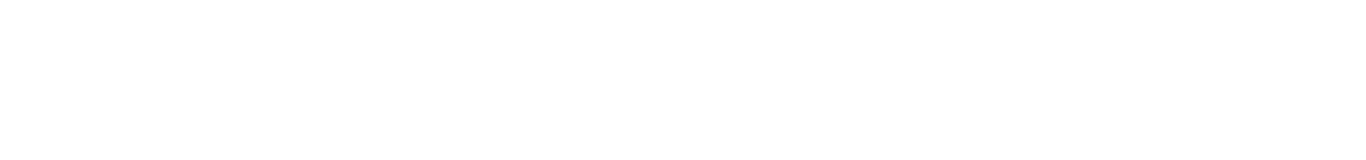
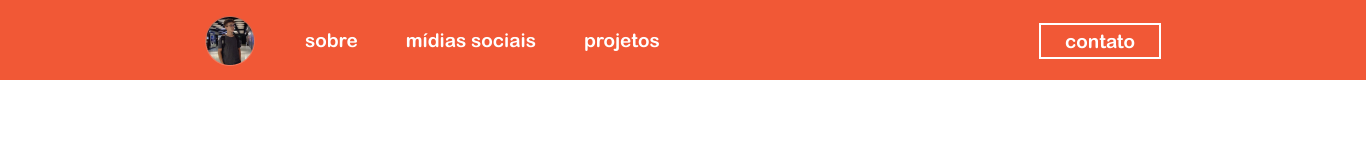
Before and after one commit to MarceloAfonso-dev/MarceloPage42, a plain HTML site: page pages/sobre.html in a window 1280 px wide. Shown: the whole page, 1366 px wide, since content can reach past the window. Drawn offline with Linux system fonts and the light colour scheme.

Commit message:
fix: header em todos os arquivos

```diff
--- a/pages/contato.html
+++ b/pages/contato.html
@@ -0,0 +1,35 @@
+<!DOCTYPE html>
+<html lang="en">
+  <head>
+    <meta charset="UTF-8" />
+    <meta name="viewport" content="width=device-width, initial-scale=1.0" />
+    <link rel="stylesheet" href="../src/styles/styles.css" />
+    <title>Marcelo Afonso | Index</title>
+  </head>
+  <body>
+    <!-- header -->
+    <header class="cabecalho">
+      <main>
+        <img
+          src="../src/assets/img/LOGO.png"
+          alt="Marcelo Icone"
+          class="logo"
+        />
+      <div class="headerIndex">
+        <a class="cabecalho_info" href="sobre.html" target="_parent">sobre</a>
+      </div>
+      <div class="headerIndex">
+        <a class="cabecalho_info" href="midias_sociais.html" target="_parent">mídias sociais</a>
+      </div>
+      <div class="headerIndex">
+        <a class="cabecalho_info" href="projetos.html" target="_parent">projetos</a>
+      </div>
+        <div class="alinhamento_contato">
+        <a class="cabecalho_contato" href="contato.html" target="_parent">contato</a>
+        </div>
+      </main>
+    </header>
+    <!-- txt -->
+    <div></div>
+  </body>
+</html>
--- a/pages/sobre.html
+++ b/pages/sobre.html
@@ -0,0 +1,35 @@
+<!DOCTYPE html>
+<html lang="en">
+  <head>
+    <meta charset="UTF-8" />
+    <meta name="viewport" content="width=device-width, initial-scale=1.0" />
+    <link rel="stylesheet" href="../src/styles/styles.css" />
+    <title>Marcelo Afonso | Index</title>
+  </head>
+  <body>
+    <!-- header -->
+    <header class="cabecalho">
+      <main>
+        <img
+          src="../src/assets/img/LOGO.png"
+          alt="Marcelo Icone"
+          class="logo"
+        />
+      <div class="headerIndex">
+        <a class="cabecalho_info" href="sobre.html" target="_parent">sobre</a>
+      </div>
+      <div class="headerIndex">
+        <a class="cabecalho_info" href="midias_sociais.html" target="_parent">mídias sociais</a>
+      </div>
+      <div class="headerIndex">
+        <a class="cabecalho_info" href="projetos.html" target="_parent">projetos</a>
+      </div>
+        <div class="alinhamento_contato">
+        <a class="cabecalho_contato" href="contato.html" target="_parent">contato</a>
+        </div>
+      </main>
+    </header>
+    <!-- txt -->
+    <div></div>
+  </body>
+</html>
--- a/src/styles/index.css
+++ b/src/styles/styles.css
@@ -13,6 +13,7 @@ body {
   background-color: #ffff;
   box-sizing: border-box;
 }
+/* header */
 .cabecalho {
   padding-bottom: 5px 5px;
   top: 0px;
@@ -70,3 +71,4 @@ main{
   margin: 0px;
   border-bottom: 4px solid #fff;
 }
+/* imagens banner */
```
Also changed, not shown: pages/index.html (+4 -1 lines), pages/midias_sociais.html (+35 -0 lines), pages/projetos.html (+35 -0 lines).
